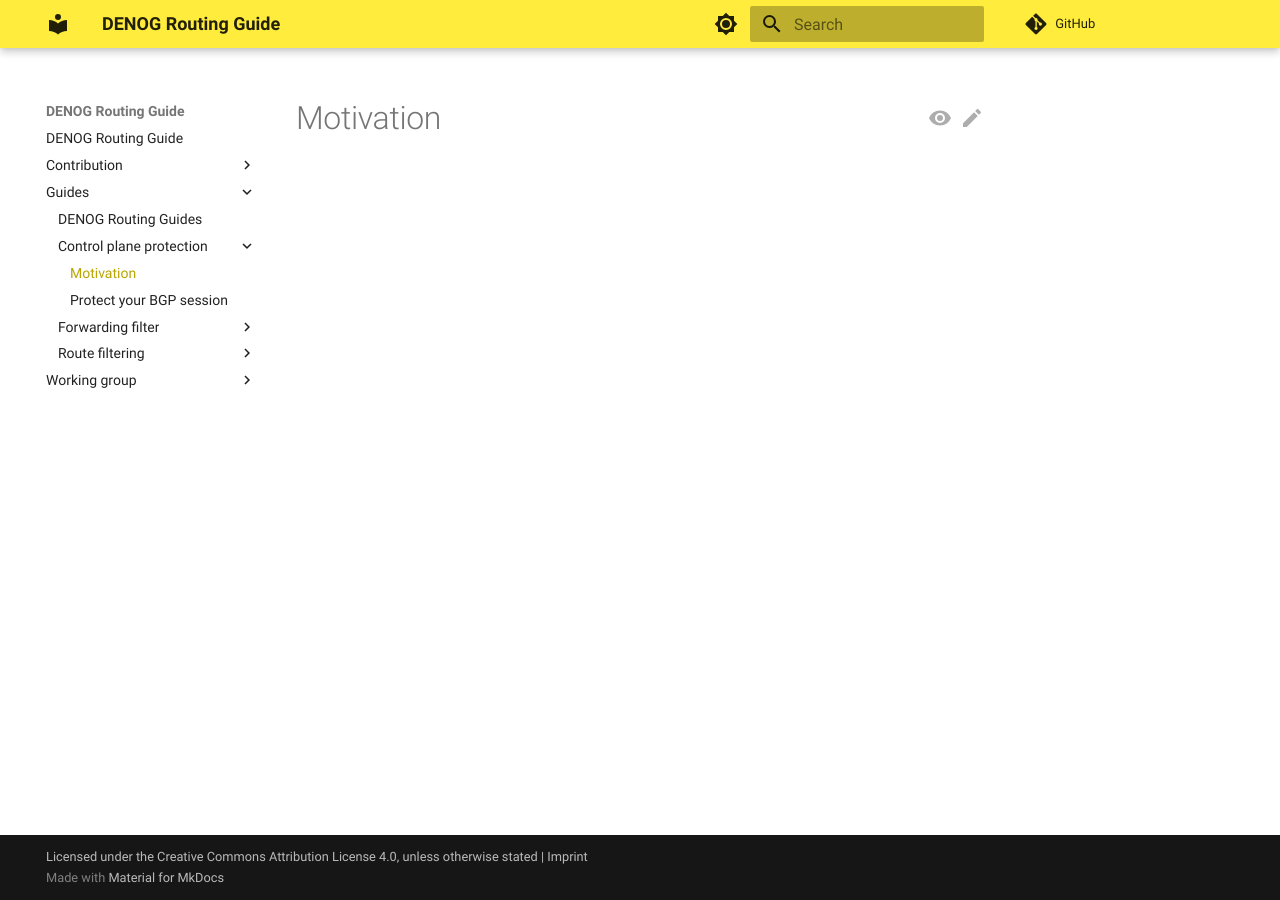
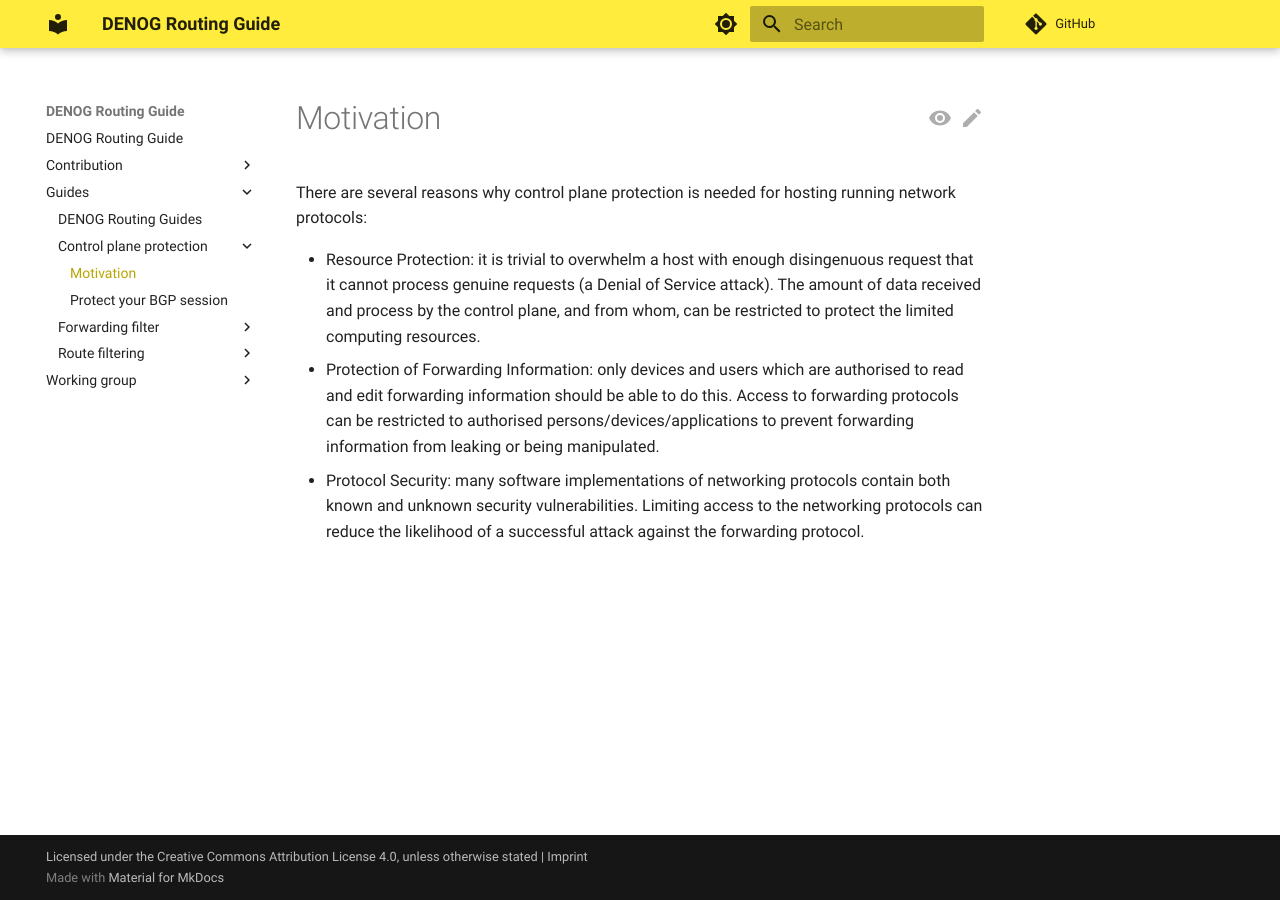
Before and after one commit to denog/routing-guide, an MkDocs documentation site: the page built from docs/guides/control_plane_protection/index.md, in a window 1280 px wide. Built offline with MkDocs 1.6.1 and Material for MkDocs 9.7.7, drawn with Linux system fonts in a browser that asks for light colours; comment, search, counter and statistics services are not loaded.

Commit message:
Add a basic motivation for why CoPP is needed

```diff
--- a/docs/guides/control_plane_protection/index.md
+++ b/docs/guides/control_plane_protection/index.md
@@ -1 +1,7 @@
 # Motivation
+
+There are several reasons why control plane protection is needed for hosting running network protocols:
+
+* Resource Protection: it is trivial to overwhelm a host with enough disingenuous request that it cannot process genuine requests (a Denial of Service attack). The amount of data received and process by the control plane, and from whom, can be restricted to protect the limited computing resources.
+* Protection of Forwarding Information: only devices and users which are authorised to read and edit forwarding information should be able to do this. Access to forwarding protocols can be restricted to authorised persons/devices/applications to prevent forwarding information from leaking or being manipulated.
+* Protocol Security: many software implementations of networking protocols contain both known and unknown security vulnerabilities. Limiting access to the networking protocols can reduce the likelihood of a successful attack against the forwarding protocol.
```
